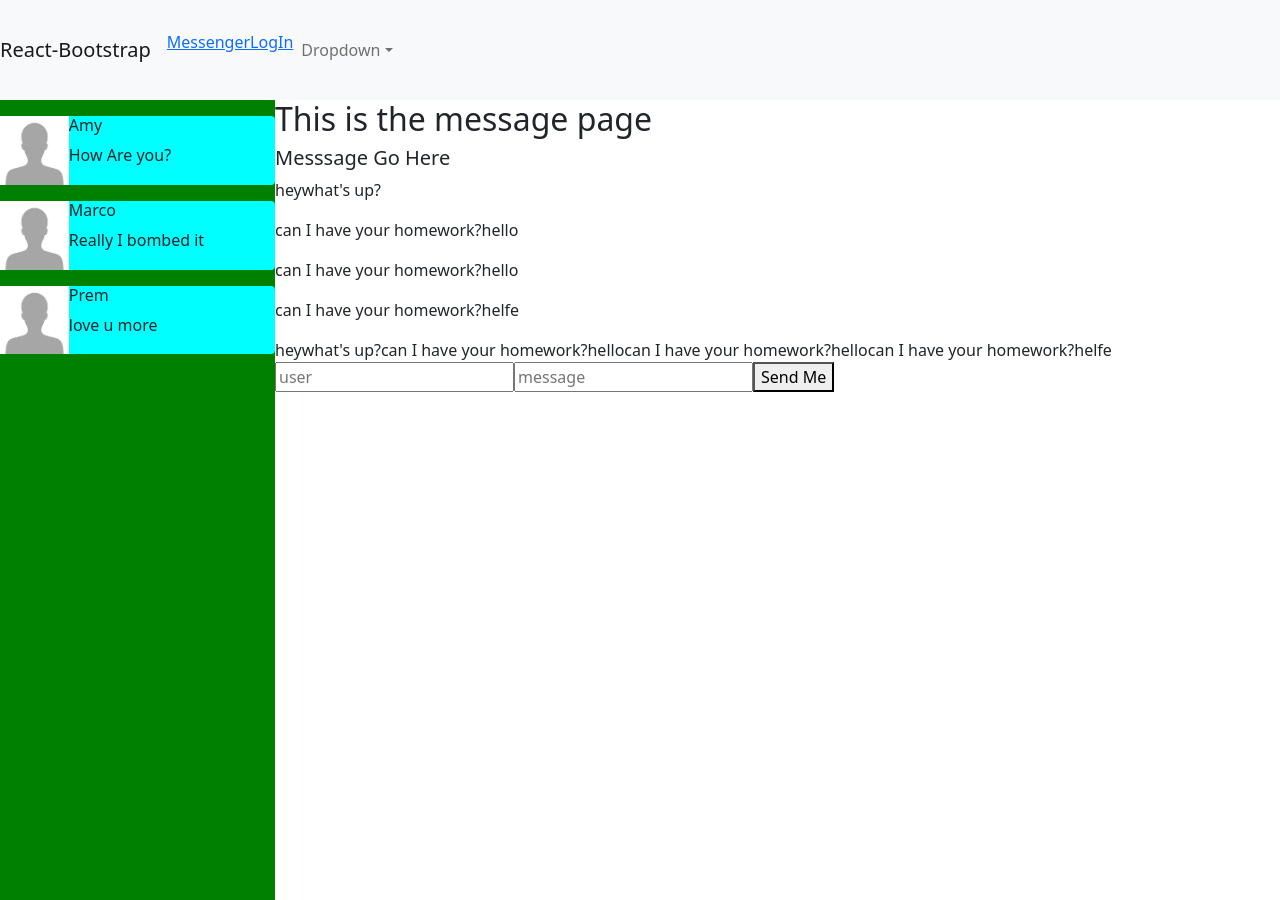
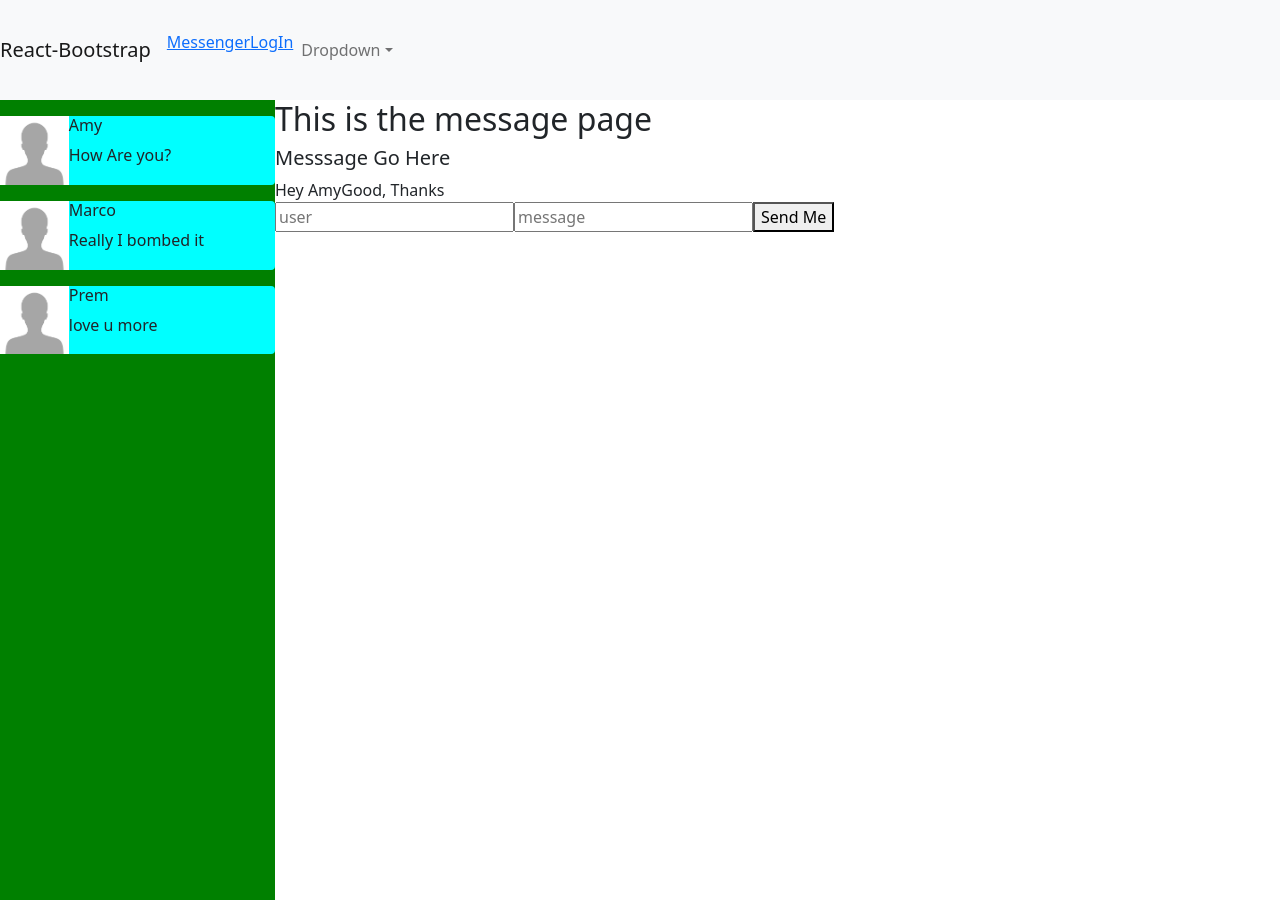
Before and after one commit to SethY8s/Facebook-Clone, a React (Create React App) app: page /message in a window 1280 px wide. Built offline with nearby package versions, Linux system fonts and the light colour scheme; no server answers.

Commit message:
message page getting state

```diff
--- a/src/comp/message/Message.tsx
+++ b/src/comp/message/Message.tsx
@@ -2,35 +2,47 @@ import React, { useState, useEffect } from 'react';
 
 import { connect } from 'react-redux';
 
-function Message() {
-  const [messages, setMessages] = useState<any[]>([]);
+interface friendsType {
+  id: number;
+  name: string;
+  friendMessage: string[];
+  myMessage: string[];
+}
 
-  type TFriend = { [key: string]: string[] };
+type friendProps = {
+  // friends: any[];
+  friends: friendsType[];
+};
 
-  type TUserData = {
-    friends: TFriend;
-  };
+const Message: React.FunctionComponent<friendProps> = ({ friends }) => {
+  // const [messages, setMessages] = useState<any[]>([]);
 
-  const userData: TUserData = {
-    friends: {
-      sarah: ['hey', "what's up?"],
-      blake: ['can I have your homework?', 'hello'],
-      man: ['can I have your homework?', 'hello'],
-      dan: ['can I have your homework?', 'helfe'],
-    },
-  };
+  // type TFriend = { [key: string]: string[] };
 
-  useEffect(() => {
-    let array = [];
+  // type TUserData = {
+  //   friends: TFriend;
+  // };
 
-    for (let friend in userData.friends) {
-      // console.log(userData.friends[friend]);
-      const arr = userData.friends[friend];
-      array.push(arr);
-    }
+  // const userData: TUserData = {
+  //   friends: {
+  //     sarah: ['hey', "what's up?"],
+  //     blake: ['can I have your homework?', 'hello'],
+  //     man: ['can I have your homework?', 'hello'],
+  //     dan: ['can I have your homework?', 'helfe'],
+  //   },
+  // };
 
-    setMessages([...messages, array]);
-  }, []);
+  // useEffect(() => {
+  //   let array = [];
+
+  //   for (let friend in userData.friends) {
+  //     // console.log(userData.friends[friend]);
+  //     const arr = userData.friends[friend];
+  //     array.push(arr);
+  //   }
+
+  //   setMessages([...messages, array]);
+  // }, []);
 
   // for (let friend in userData.friends) {
   //   // console.log(userData.friends[friend]);
@@ -43,16 +55,12 @@ function Message() {
   return (
     <div>
       <h5>Messsage Go Here</h5>
-      {messages.map((el: []) => el.map((el) => <p>{el}</p>))}
-      {messages}
+      {friends[0].myMessage}
     </div>
   );
-}
-
-const mapStateToProps = (state: any) => {
-  return {
-    friends: state.user.friends,
-  };
 };
 
-export default connect(mapStateToProps)(Message);
+
+export default connect((state: any) => ({
+  friends: state.user.friends,
+}))(Message);
--- a/src/redux/users/user-reducer.js
+++ b/src/redux/users/user-reducer.js
@@ -11,7 +11,10 @@ const INITIAL_STATE = {
     {
       id: 2,
       name: 'Marco',
-      friendMessage: ['Dude how did you do on that test?', 'Really I bombed it'],
+      friendMessage: [
+        'Dude how did you do on that test?',
+        'Really I bombed it',
+      ],
       myMessage: ['I did well', 'That sucks man'],
     },
     {
@@ -21,6 +24,7 @@ const INITIAL_STATE = {
       myMessage: ['love chu', 'gn babe'],
     },
   ],
+  currentFriend: [],
 };
 
 const userReducer = (state = INITIAL_STATE, action) => {
--- a/src/redux/users/user-types.ts
+++ b/src/redux/users/user-types.ts
@@ -2,3 +2,4 @@ export const ADD_MESSAGE = 'ADD_MESSAGE';
 export const ADD_FRIEND = 'ADD_FRIEND';
 export const DELETE_FRIEND = 'DELETE_FRIEND';
 export const LOAD_MESSAGES = 'LOAD_MESSAGES';
+export const LOAD_USER = 'LOAD_USER';
```
